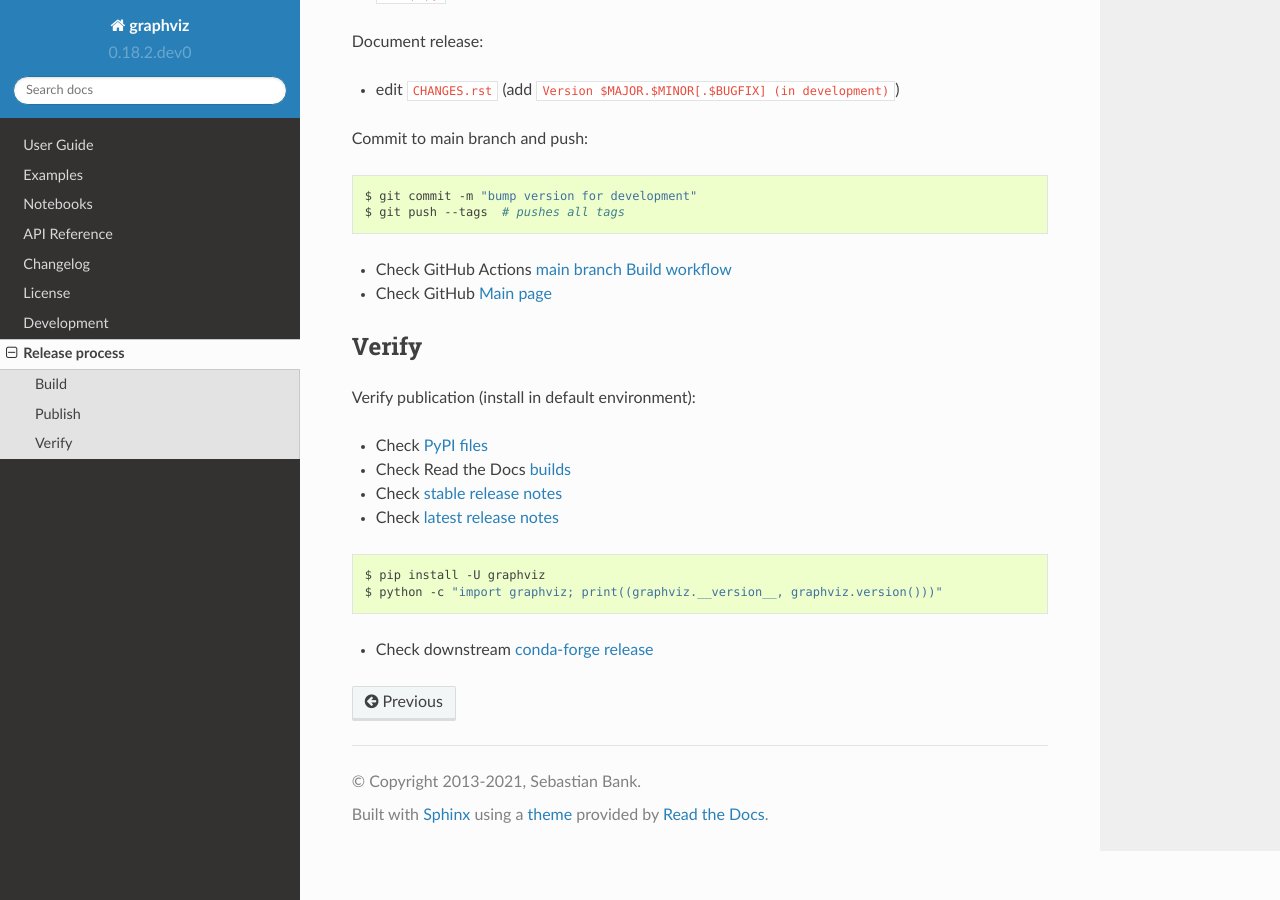
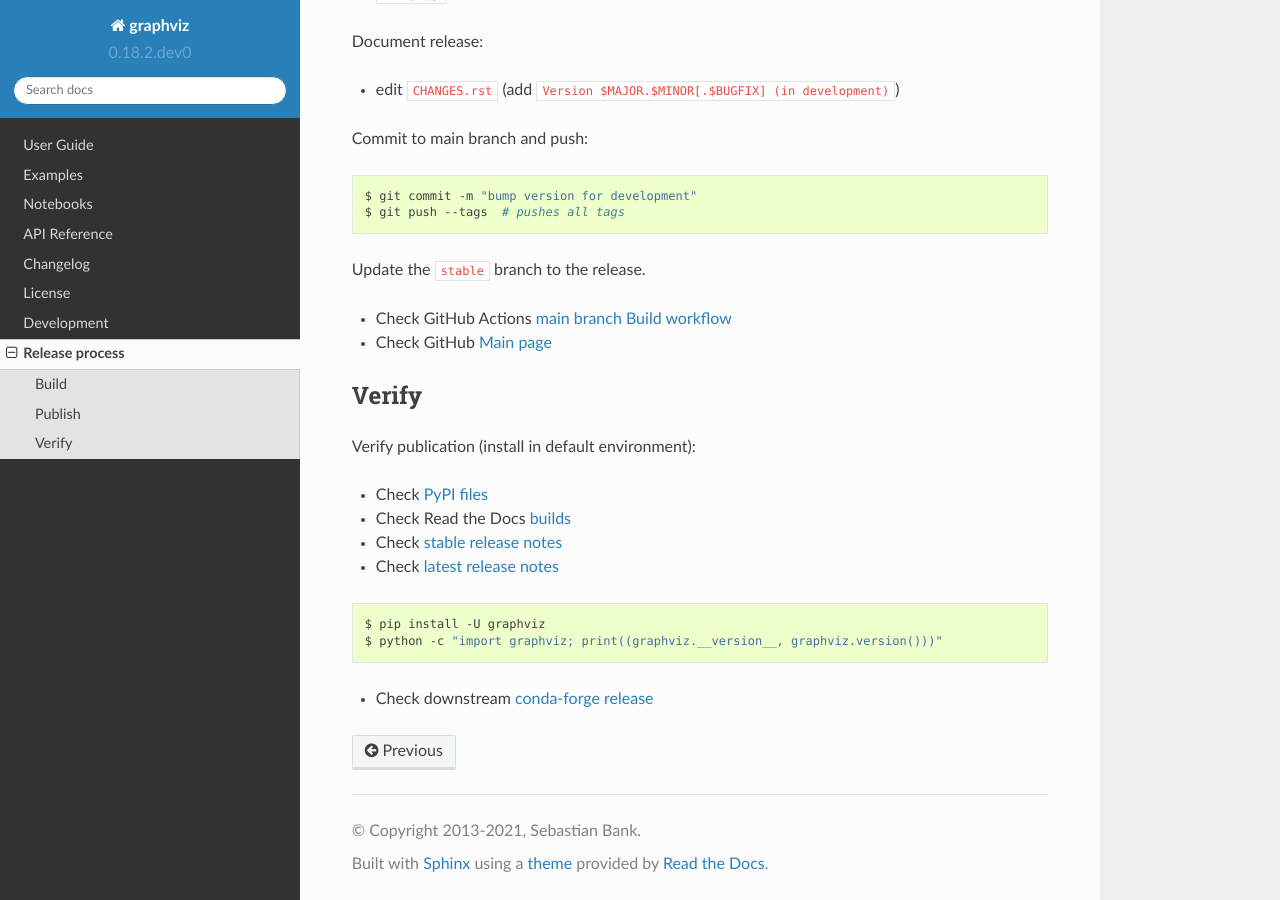
Before and after one commit to xflr6/graphviz, a Sphinx documentation site: the page built from docs/release_process.rst, in a window 1280 px wide and 900 px high, scrolled down 2084 px. Built offline with Sphinx 7.4.7 and the Read the Docs theme 2.0.0, drawn with Linux system fonts in a browser that asks for light colours; the version number is read from the project's files by our own code.

Commit message:
document stable branch update for binder badge

```diff
--- a/docs/release_process.rst
+++ b/docs/release_process.rst
@@ -112,6 +112,8 @@ Commit to main branch and push:
     $ git commit -m "bump version for development"
     $ git push --tags  # pushes all tags
 
+Update the ``stable`` branch to the release.
+
 - Check GitHub Actions `main branch Build workflow
   <https://github.com/xflr6/graphviz/actions?query=branch%3Amaster>`_
 - Check GitHub `Main page <https://github.com/xflr6/graphviz>`_
```
